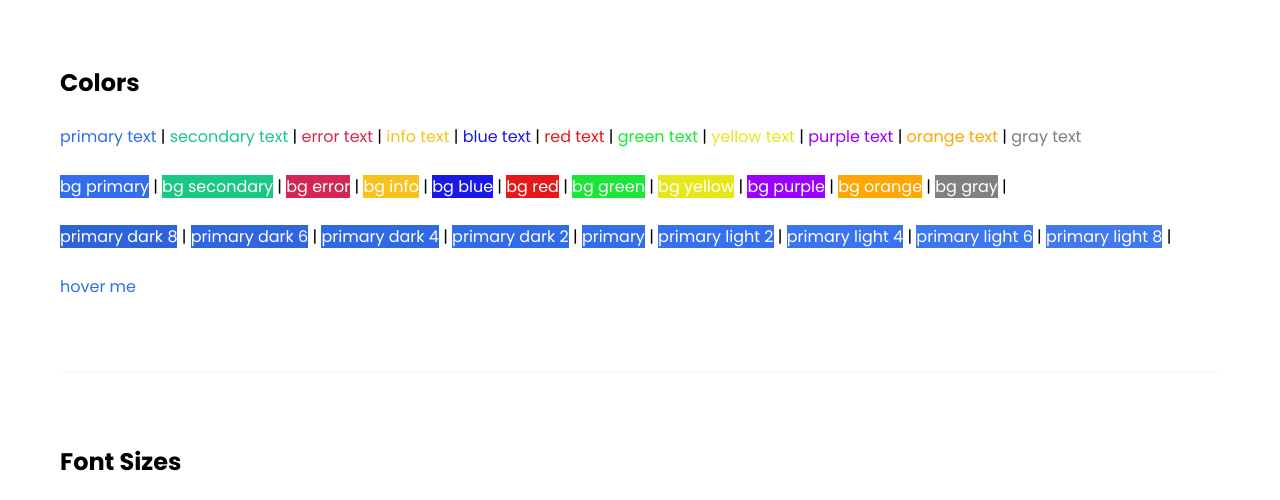
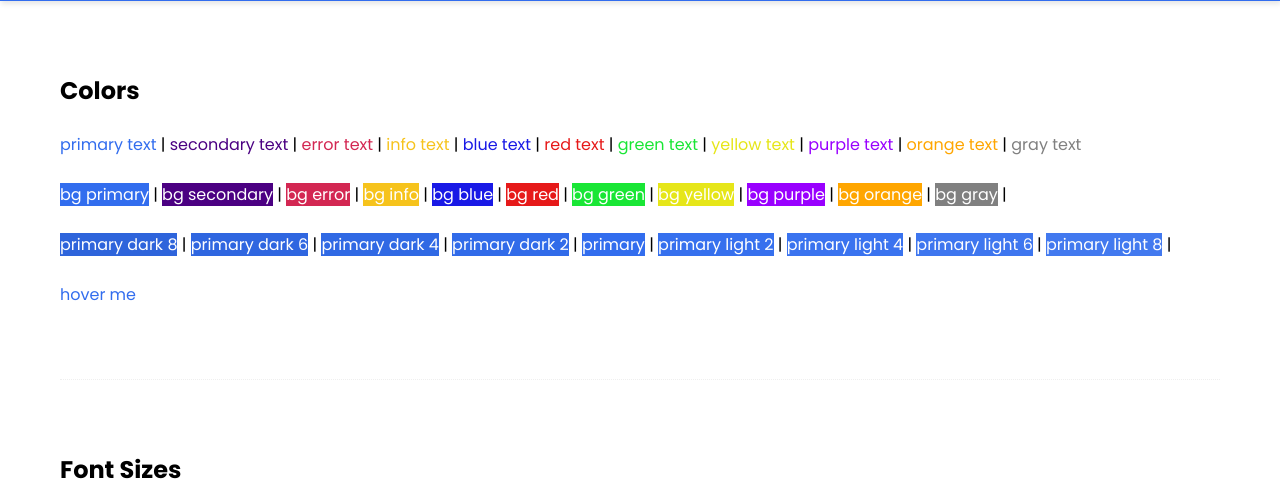
Before and after one commit to abhinandkaippalli/sass-learnings, a website: page index.html in a window 1280 px wide. Shown: the part 66-566 px from the top of the page. Drawn offline with Linux system fonts and the light colour scheme.

Commit message:
Customized the library

```diff
--- a/gulpfile.js
+++ b/gulpfile.js
@@ -3,14 +3,14 @@ const sass = require('gulp-sass')(require('sass'));
 const purgecss = require('gulp-purgecss')
 
 function buildStyles() {
-  return src('shinobi/**/*.scss')
+  return src('sass/**/*.scss')
     .pipe(sass())
     .pipe(purgecss({content:['*.html']}))
     .pipe(dest('css'))
 }
 
 function watchTask() {
-  watch(['shinobi/**/*.scss', '*.html'], buildStyles)
+  watch(['sass/**/*.scss', '*.html'], buildStyles)
 }
 
 exports.default = series(buildStyles, watchTask)
--- /dev/null
+++ b/sass/index.scss
@@ -0,0 +1,6 @@
+// customize theme variables
+$secondary: indigo;
+$base-padding: 1rem;
+$base-border-thickness: 3px;
+
+@import 'shinobi';
--- a/shinobi/_variables.scss
+++ b/shinobi/_variables.scss
@@ -1,8 +1,8 @@
 // theme colors
-$primary: #326dee;
-$secondary: #1ac886;
-$error: #d32752;
-$info: #f6c31c;
+$primary: #326dee !default;
+$secondary: #1ac886 !default;
+$error: #d32752 !default;
+$info: #f6c31c !default;
 
 // color palette
 $colors: (
@@ -32,11 +32,11 @@ $colors: (
 // @debug map-merge($colors, ("pink": #ffc0cb));
 
 // spacing
-$base-padding: 0.75rem;
+$base-padding: 0.75rem !default;
 $base-margin: 0.75rem;
 
 // borders
-$base-border-thickness: 1px;
+$base-border-thickness: 1px !default;
 $base-border-radius: 20px;
 
 // box-shadow
```
Also changed, not shown: css/index.css.
